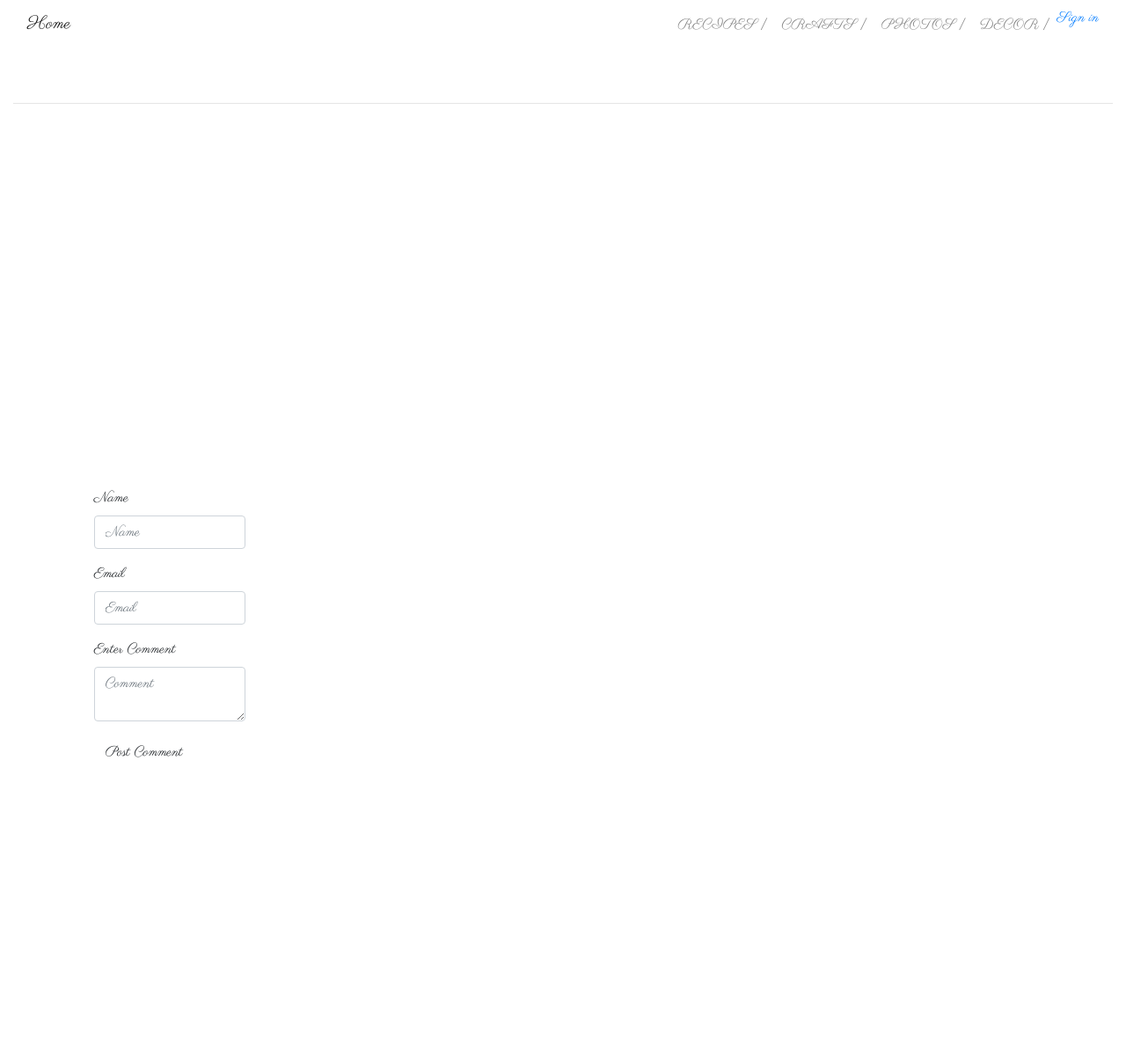
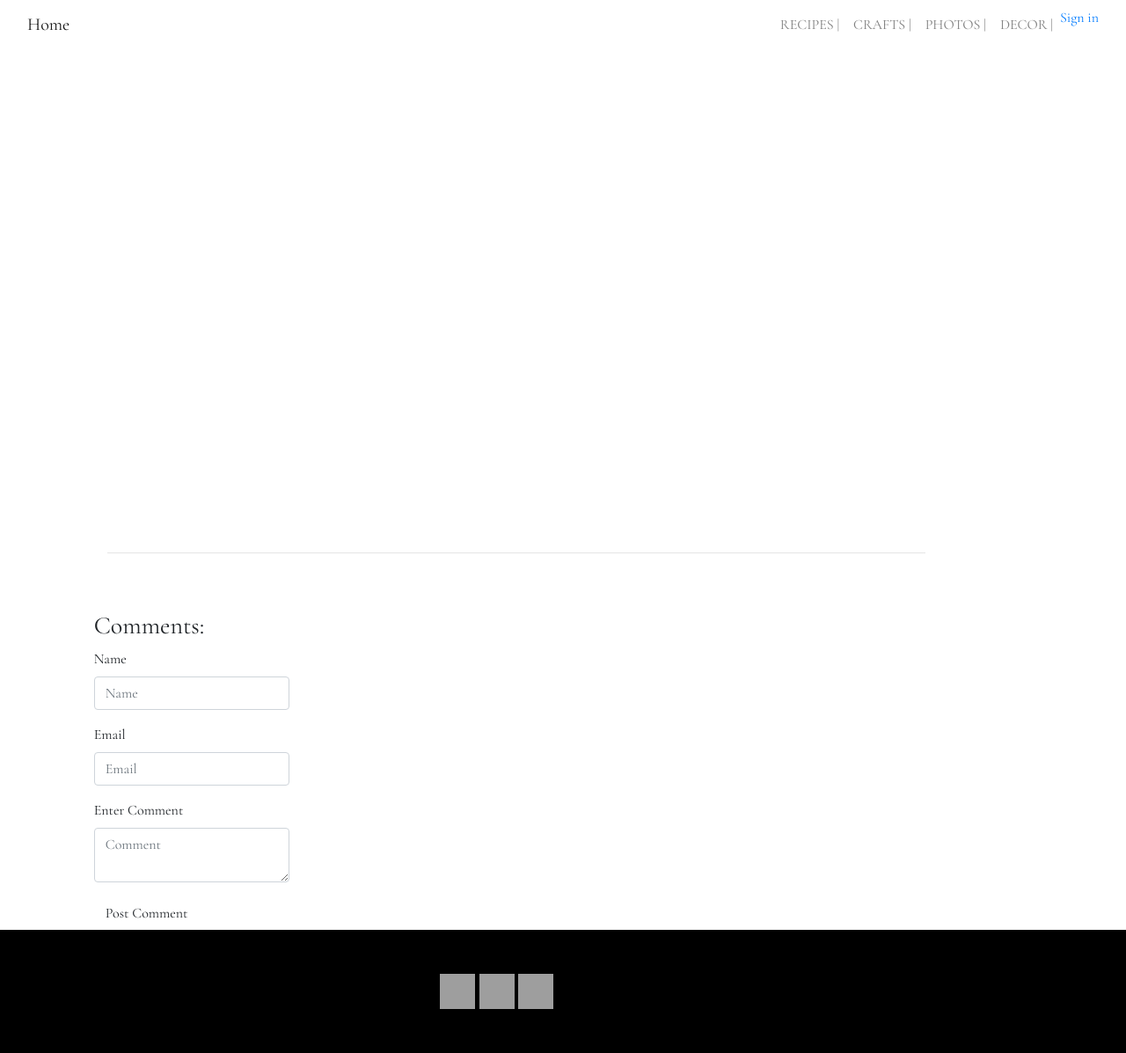
Before and after one commit to sharonmaswai/blog, a Flask app: template app/templates/blog.html in a window 1280 px wide. Shown: the whole page at 88% size. Before the commit the page ends 861 px from the top, so only its background shows below. Run offline with Flask 2, Linux system fonts and the light colour scheme; the template is opened without the code that fills it: values that come from a table or form of the project are taken from there, others are empty; some libraries are stand-ins or nearby versions; grey boxes are pictures that could not be loaded.

Commit message:
add footer to blog page

```diff
--- a/app/templates/blog.html
+++ b/app/templates/blog.html
@@ -4,17 +4,33 @@
 
 {% block content %}
 <style>
-    h1{
+    #title{
         padding-top: 45px;
+        font-family: 'Parisienne', cursive;
+    }
+    .container-fluid{
+        font-family: 'Cormorant Garamond', serif;
+
     }
 
-    .container-fluid{
-        font-family: 'Parisienne', cursive;
 
-    }
     .content{
         font-size: 25px;
         padding-top: 380px;
+
+    }
+    h3{
+
+        padding-top: 50px;
+    }
+    footer{
+
+        background-color: black;
+    }
+    .contacts{
+        padding-top: 50px;
+        padding-bottom: 50px;
+        padding-left: 500px;
     }
 </style>
 <div class="container-fluid ">
@@ -23,7 +39,7 @@
 
         </div>
         <div class="col-md-11 blog-header">
-            <h1>{{get_blog.title}}</h1>
+            <h1 id="title">{{get_blog.title}}</h1>
 
 
 
@@ -55,8 +71,7 @@
     </div>
     <br>
     <br>
-    <hr>
-    <br>
+
 
     <div class="row">
         <div class="col-md-1">
@@ -65,6 +80,10 @@
         <div class="col-md-9 blog-content">
 
             <div class="content">
+                <br>
+                <br>
+                <hr>
+
                 <p>{{get_blog.blog_content}}</p>
 
                 {% if current_user.is_authenticated%}
@@ -86,6 +105,8 @@
             <div class="col-md-1"> </div>
             <div-col-md-9>
 
+                    <h3>Comments:</h3>
+
                     <div class="form">
                         {{wtf.quick_form(comment_form)}}
                     </div>
@@ -95,9 +116,27 @@
             <div class="col-md-2"></div>
 
 
+    </div>
+    <div class="row">
+        <div class="col-md-12">
+                <footer>
+                    <div class="contacts">
+                            <a href=""><img src="https://image.flaticon.com/icons/svg/185/185961.svg" alt="" width="40px" height="40px"> </a>
+                            <a href=""><img src="https://image.flaticon.com/icons/svg/185/185981.svg" alt="" width="40px" height="40px"> </a>
+                            <a href=""><img src="https://image.flaticon.com/icons/svg/1409/1409946.svg" alt="" width="40px" height="40px"> </a>
+                    </div>
+
+
+                </footer>
+
+
         </div>
 
-        {% endblock %}
+    </div>
+
+
+
 
 
 </div>
+{% endblock %}
--- a/app/templates/navbar.html
+++ b/app/templates/navbar.html
@@ -1,4 +1,4 @@
-<nav class="navbar navbar-expand-lg navbar-light fixed-top" id="nav">
+<nav class="navbar navbar-expand-lg navbar-light" id="nav">
         <div class="container-fluid">
             <a class="navbar-brand js-scroll-trigger" href="/">
                 <span class="open-nav">Home</span>
```
